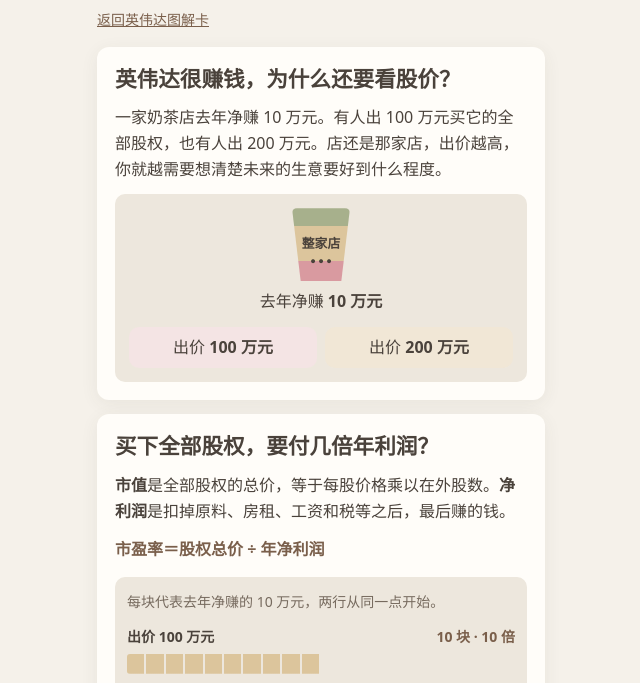
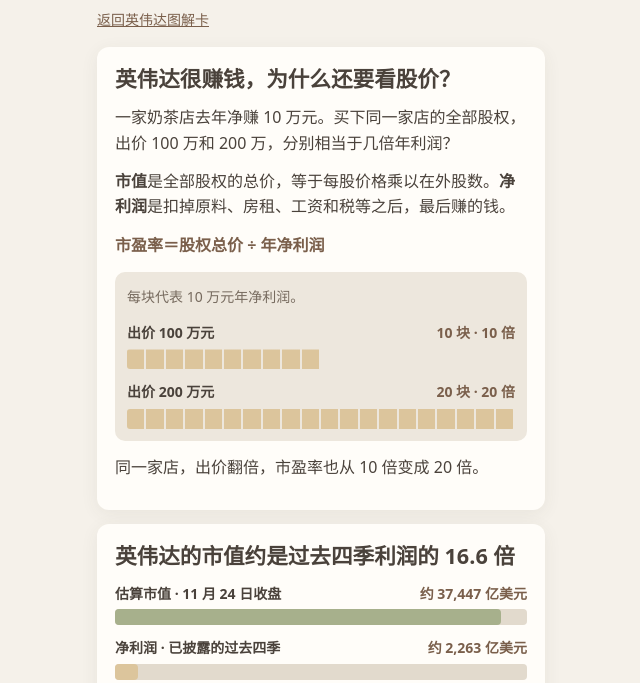
Before and after one commit to Gingermay-Beginner/SugarShare-site, a plain HTML site: page nvda-valuation.html in a window 1280 px wide. Shown: the part 49-732 px from the top of the page, without its empty margins (319-959 px from the left). Drawn offline with Linux system fonts and the light colour scheme.

Commit message:
Combine valuation opening and earnings multiple example

```diff
--- a/nvda-valuation.html
+++ b/nvda-valuation.html
@@ -13,8 +13,7 @@ header strong{font:800 23px/1 var(--display);letter-spacing:.08em}.wordmark{disp
 .back-link{display:inline-block;margin-top:12px;color:var(--accent);font-size:.875rem}
 .sheet{display:grid;gap:14px;margin-top:14px}.sheet section{background:var(--surface);border-radius:12px;box-shadow:var(--shadow);padding:18px}
 h1,h2{font-weight:800;line-height:1.32;margin:0 0 12px;font-size:1.35rem}p{margin:0 0 12px}
-.cup{height:73px;width:58px;margin:0 auto 8px;background:linear-gradient(var(--sage) 24%,var(--tea) 24% 72%,var(--rose) 72%);clip-path:polygon(0 0,100% 0,85% 100%,15% 100%);border-radius:5px;text-align:center;padding-top:25px;font-size:.8rem;font-weight:800}.cup:after{content:"●  ●  ●";display:block;font-size:.58rem}.center{text-align:center}.cup-panel{background:var(--surface-2);border-radius:10px;padding:14px}.prices,.choices{display:flex;gap:8px;flex-wrap:wrap}.prices>*{flex:1}
-.tile{border-radius:10px;padding:8px;background:#f1e7d6}.tile:first-child{background:#f4e4e4}
+.choices{display:flex;gap:8px;flex-wrap:wrap}
 .formula{font-weight:800;color:var(--accent);margin:13px 0}.scenario,.comparison-box{background:var(--surface-2);border-radius:10px;padding:12px;margin-top:14px}
 .details{margin-top:14px}.details a{color:var(--accent)}button{font:700 .875rem/1.5 var(--body);background:var(--surface);color:var(--ink);border:1px solid var(--line);border-radius:999px;padding:7px 12px;cursor:pointer}button:hover:not(:disabled){background:var(--accent-soft)}button.primary,button[aria-pressed=true]{background:var(--btn);border-color:var(--btn);color:white}button.primary:hover,button[aria-pressed=true]:hover{background:var(--accent)}button:disabled{opacity:.5;cursor:default}button:focus-visible,a:focus-visible,summary:focus-visible{outline:2px solid var(--accent);outline-offset:3px}.answer{margin-top:12px;color:var(--accent);font-weight:700}.answer:empty{display:none}[hidden]{display:none!important}
 .comparison{margin:12px 0 6px}.compare-row{margin-bottom:12px}.compare-label{display:flex;justify-content:space-between;align-items:baseline;gap:2px 10px;flex-wrap:wrap;font-size:.875rem}.compare-label b{color:var(--accent);font-variant-numeric:tabular-nums}.track{height:16px;background:#e2dacd;border-radius:4px;position:relative;margin-top:4px}.track span{display:block;height:100%;width:var(--value);background:var(--sage);border-radius:4px}.track.gold span{background:var(--tea)}.track.benchmark:after{content:"";position:absolute;left:57.61%;top:-3px;bottom:-3px;border-left:2px dashed var(--ink)}.axis{display:flex;justify-content:space-between;color:var(--ink-2);font-size:.8rem}.compare-row.selected .track span{background:var(--accent)}.compare-row.selected .compare-label strong{text-decoration:underline;text-underline-offset:4px}
@@ -26,18 +25,16 @@ h1,h2{font-weight:800;line-height:1.32;margin:0 0 12px;font-size:1.35rem}p{margi
 <a class="back-link" href="./#c-nvda">返回英伟达图解卡</a>
 <article class="sheet">
 <section>
-<div class="hero"><div><h1>英伟达很赚钱，为什么还要看股价？</h1><p>一家奶茶店去年净赚 10 万元。有人出 100 万元买它的全部股权，也有人出 200 万元。店还是那家店，出价越高，你就越需要想清楚未来的生意要好到什么程度。</p></div>
-<div class="center cup-panel"><div class="cup" aria-hidden="true">整家店</div><p>去年净赚 <strong>10 万元</strong></p><div class="prices"><div class="tile">出价 <b>100 万元</b></div><div class="tile">出价 <b>200 万元</b></div></div></div></div>
-</section>
-<section>
-<h2>买下全部股权，要付几倍年利润？</h2>
+<h1>英伟达很赚钱，为什么还要看股价？</h1>
+<p>一家奶茶店去年净赚 10 万元。买下同一家店的全部股权，出价 100 万和 200 万，分别相当于几倍年利润？</p>
 <p><b>市值</b>是全部股权的总价，等于每股价格乘以在外股数。<b>净利润</b>是扣掉原料、房租、工资和税等之后，最后赚的钱。</p>
 <div class="formula">市盈率＝股权总价 ÷ 年净利润</div>
 <div class="comparison-box" aria-label="两种出价相当于多少块年净利润">
-<p><small>每块代表去年净赚的 10 万元，两行从同一点开始。</small></p>
+<p><small>每块代表 10 万元年净利润。</small></p>
 <div class="compare-row"><div class="compare-label"><strong>出价 100 万元</strong><b>10 块 · 10 倍</b></div><div class="profit-strip short" aria-hidden="true"></div></div>
 <div class="compare-row"><div class="compare-label"><strong>出价 200 万元</strong><b>20 块 · 20 倍</b></div><div class="profit-strip" aria-hidden="true"></div></div>
 </div>
+<p class="details">同一家店，出价翻倍，市盈率也从 10 倍变成 20 倍。</p>
 </section>
 <section>
 <h2>英伟达的市值约是过去四季利润的 16.6 倍</h2>
```
